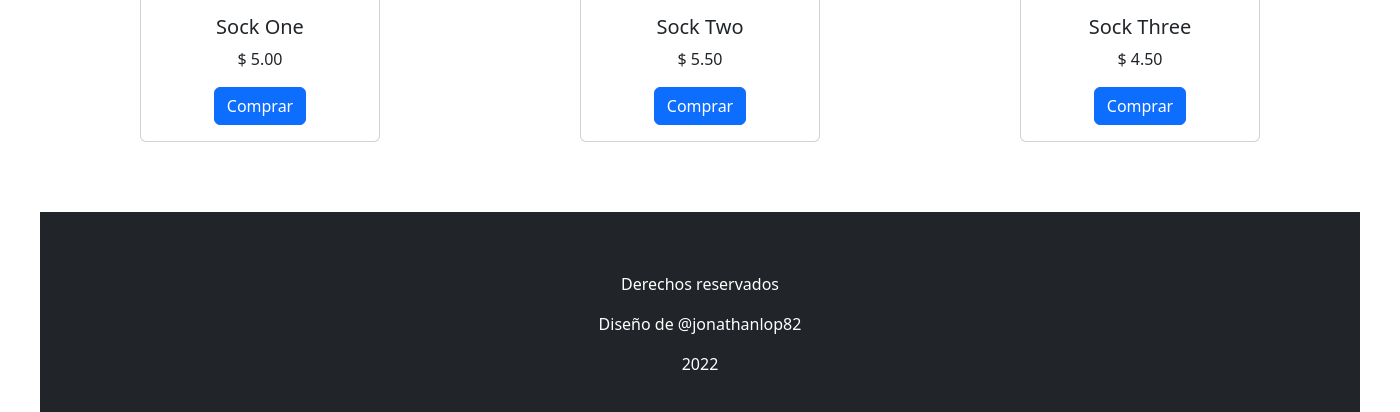
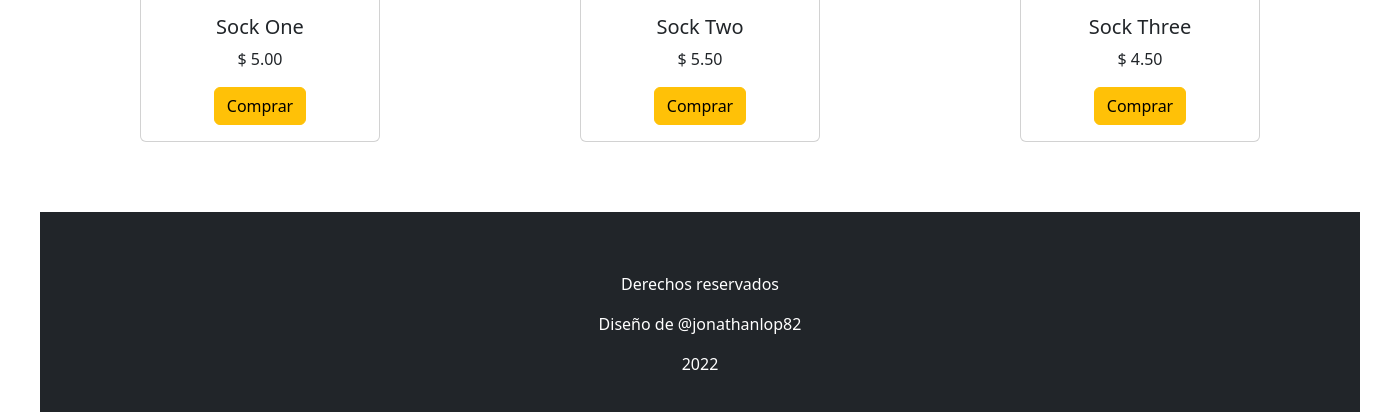
Before and after one commit to jonathanlop82/socks-webstore, a Flask app: page / in a window 1400 px wide. Shown: the part 1586-1998 px from the top of the page. Run offline with Flask 2, Linux system fonts and the light colour scheme; data comes from the database, SQL or seed files in the repository; some libraries are stand-ins or nearby versions.

Commit message:
Update boton color

```diff
--- a/app.py
+++ b/app.py
@@ -1,6 +1,8 @@
 from flask import Flask, render_template
 
 from flask_sqlalchemy import SQLAlchemy
+
+from datetime import datetime
 
 app = Flask(__name__)
 
@@ -30,10 +32,12 @@ db.create_all()
 # db.session.add(item)
 # db.session.commit()
 
+year = datetime.now().year
+
 @app.route('/')
 def index():
     all_items = db.session.query(Items).all()
-    return render_template('index.html', all_items=all_items)
+    return render_template('index.html', all_items=all_items, year=year)
 
 
 if __name__ == '__main__':
--- a/templates/index.html
+++ b/templates/index.html
@@ -77,7 +77,7 @@
                     <div class="card-body">
                       <h5 class="card-title">{{ item.name }}</h5>
                       <p class="card-text">$ {{ "%.2f"|format(item.price) }}</p>
-                      <a href="#" class="btn btn-primary">Comprar</a>
+                      <a href="#" class="btn btn-warning">Comprar</a>
                     </div>
                   </div>
             </div>
@@ -117,7 +117,7 @@
                   <div class="card-body">
                     <h5 class="card-title">{{ item.name }}</h5>
                     <p class="card-text">$ {{ "%.2f"|format(item.price) }}</p>
-                    <a href="#" class="btn btn-primary">Comprar</a>
+                    <a href="#" class="btn btn-warning">Comprar</a>
                   </div>
                 </div>
           </div>
@@ -137,7 +137,7 @@
                   <div class="card-body">
                     <h5 class="card-title">{{ item.name }}</h5>
                     <p class="card-text">$ {{ "%.2f"|format(item.price) }}</p>
-                    <a href="#" class="btn btn-primary">Comprar</a>
+                    <a href="#" class="btn btn-warning">Comprar</a>
                   </div>
                 </div>
           </div>
@@ -151,7 +151,7 @@
 
     <p>Derechos reservados</p>
     <p>Diseño de @jonathanlop82</p>
-    <p>2022</p>
+    <p>{{ year }}</p>
   </div>
 
 
```
